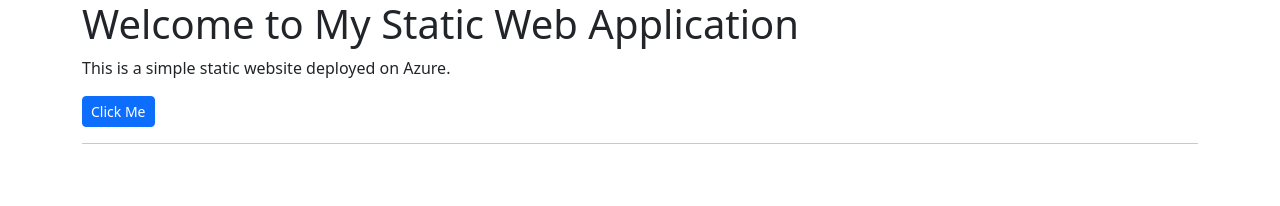
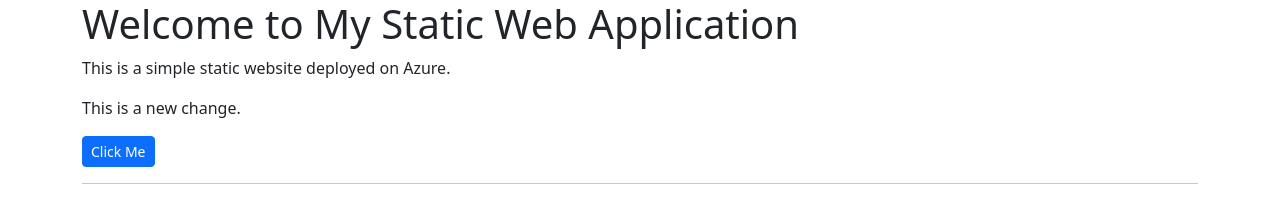
Before and after one commit to bgunwani/StaticWebAppp, a plain HTML site: page index.html in a window 1280 px wide. Drawn offline with nearby package versions, Linux system fonts and the light colour scheme.

Commit message:
Second Commit

```diff
--- a/index.html
+++ b/index.html
@@ -14,6 +14,7 @@
     <div class="container">
         <h1>Welcome to My Static Web Application</h1>
         <p>This is a simple static website deployed on Azure.</p>
+        <p>This is a new change.</p>
         <button onclick="showMessage()" class="btn btn-sm btn-primary">Click Me</button>
         <hr />
         <div id="message"></div>
```
